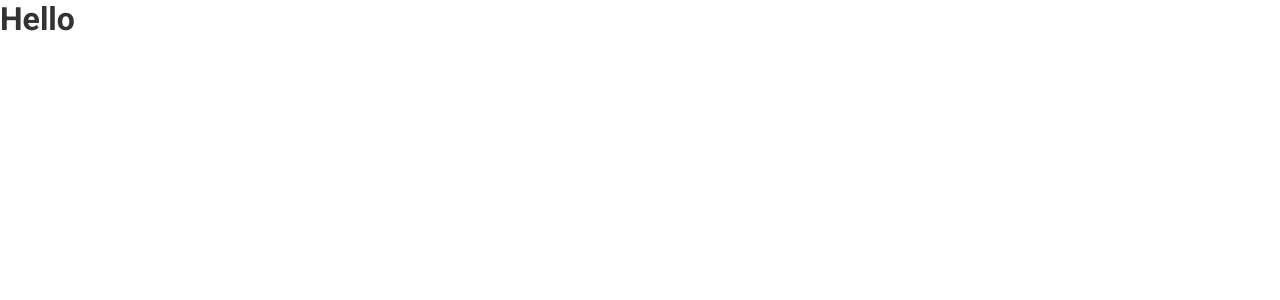
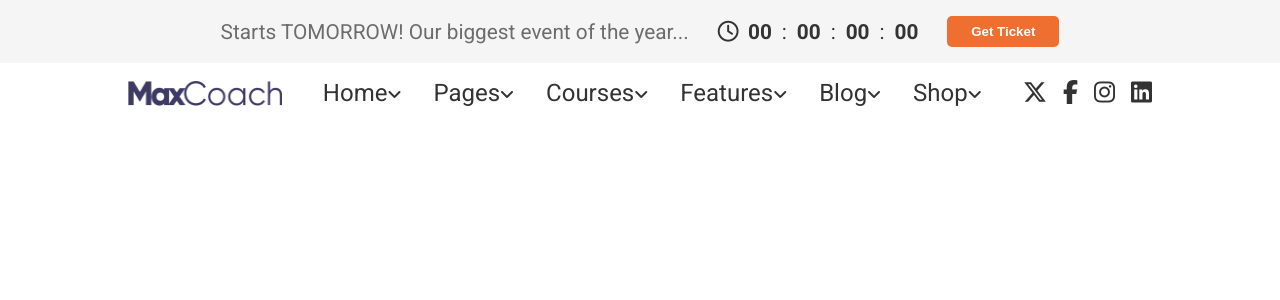
Before and after one commit to agnesvarga1/proj-html-vuejs, a Vue app: page / in a window 1280 px wide. Shown: the top 300 px of the page. Built offline with nearby package versions, Linux system fonts and the light colour scheme.

Commit message:
Added header comp

```diff
--- a/index.html
+++ b/index.html
@@ -2,7 +2,13 @@
 <html lang="en">
   <head>
     <meta charset="UTF-8" />
-    <link rel="icon" type="image/svg+xml" href="/public/favicon-32x32.png" />
+    <link
+      rel="stylesheet"
+      href="https://cdnjs.cloudflare.com/ajax/libs/font-awesome/6.5.1/css/all.min.css"
+      integrity="sha512-DTOQO9RWCH3ppGqcWaEA1BIZOC6xxalwEsw9c2QQeAIftl+Vegovlnee1c9QX4TctnWMn13TZye+giMm8e2LwA=="
+      crossorigin="anonymous"
+    />
+    <link rel="icon" type="image/svg+xml" href="favicon-32x32.png" />
     <meta name="viewport" content="width=device-width, initial-scale=1.0" />
     <title>Artist-Design Coach</title>
   </head>
--- a/src/App.vue
+++ b/src/App.vue
@@ -10,7 +10,6 @@ export default {
 
 <template>
   <AppHeader />
-  <h1>Hello</h1>
 </template>
 
 <style lang="scss">
--- a/src/components/AppHeader.vue
+++ b/src/components/AppHeader.vue
@@ -3,5 +3,136 @@ export default {
   name: "AppHeader",
 };
 </script>
-<template></template>
-<style lang="scss" scoped></style>
+<template>
+  <header>
+    <div class="wrapper">
+      <div class="count-down-container">
+        <h4>Starts TOMORROW! Our biggest event of the year...</h4>
+        <div>
+          <div class="display-clock">
+            <i class="fa-regular fa-clock"></i>
+            <span class="display display-day">00</span> :
+            <span class="display display-hrs">00</span> :
+            <span class="display display-mins">00</span> :
+            <span class="display display-sec">00</span>
+          </div>
+        </div>
+        <button>Get Ticket</button>
+      </div>
+    </div>
+
+    <div class="nav-bar">
+      <figure><img src="../assets/img/dark-logo.png" alt="logo" /></figure>
+      <!-- NAV BAR LINKS -->
+      <ul class="nav-bar-links">
+        <li>
+          <a href="#">Home<i class="fa-solid fa-angle-down"></i></a>
+        </li>
+        <li>
+          <a href="#">Pages<i class="fa-solid fa-angle-down"></i></a>
+        </li>
+        <li>
+          <a href="#">courses<i class="fa-solid fa-angle-down"></i></a>
+        </li>
+        <li>
+          <a href="#">Features<i class="fa-solid fa-angle-down"></i></a>
+        </li>
+        <li>
+          <a href="#">Blog<i class="fa-solid fa-angle-down"></i></a>
+        </li>
+        <li>
+          <a href="#">shop<i class="fa-solid fa-angle-down"></i></a>
+        </li>
+      </ul>
+      <!-- SOCIAL LINKS -->
+      <ul class="socials">
+        <li>
+          <a href="#"><i class="fa-brands fa-x-twitter"></i></a>
+        </li>
+        <li>
+          <a href="#"><i class="fa-brands fa-facebook-f"></i></a>
+        </li>
+        <li>
+          <a href="#"><i class="fa-brands fa-instagram"></i></a>
+        </li>
+        <li>
+          <a href="#"><i class="fa-brands fa-linkedin"></i></a>
+        </li>
+      </ul>
+    </div>
+  </header>
+</template>
+<style lang="scss" scoped>
+@use "../styles/partials/variables" as *;
+@use "../styles/partials/mixins" as *;
+header {
+  .wrapper {
+    background-color: $white-vari;
+  }
+  .count-down-container {
+    @include container-setup;
+    display: flex;
+    justify-content: center;
+
+    align-items: center;
+    gap: 1.5rem;
+    padding-block: 1rem;
+    font-size: 1.3rem;
+    h4 {
+      opacity: 0.7;
+      font-weight: 400;
+    }
+    .display-clock {
+      i,
+      span {
+        margin-inline: 0.3rem;
+      }
+      .display {
+        font-weight: bold;
+      }
+    }
+    button {
+      @include btn-default;
+    }
+  }
+  .container {
+    display: flex;
+    justify-content: center;
+  }
+  .nav-bar {
+    @include container-setup;
+    padding-block: 1rem;
+    display: flex;
+    justify-content: space-between;
+    align-items: center;
+    font-size: 1.5rem;
+    text-transform: capitalize;
+    .fa-angle-down {
+      font-size: 1rem;
+    }
+
+    figure {
+      width: 15%;
+      img {
+        width: 100%;
+      }
+    }
+
+    ul {
+      display: flex;
+      gap: 2rem;
+      li {
+        a {
+          color: $main-gray;
+          &:hover {
+            color: $main-orange;
+          }
+        }
+      }
+    }
+    .socials {
+      gap: 1rem;
+    }
+  }
+}
+</style>
--- a/src/styles/partials/_mixins.scss
+++ b/src/styles/partials/_mixins.scss
@@ -1,4 +1,18 @@
+@use "./variables" as *;
 @mixin container-setup {
   width: 80%;
   margin: 0 auto;
 }
+
+@mixin btn-default {
+  background-color: $main-orange;
+  color: white;
+  font-weight: 700;
+  padding: 0.5rem 1.5rem;
+  border: none;
+  border-radius: 5px;
+  cursor: pointer;
+  &:hover {
+    background-color: $darker-blue;
+  }
+}
```
